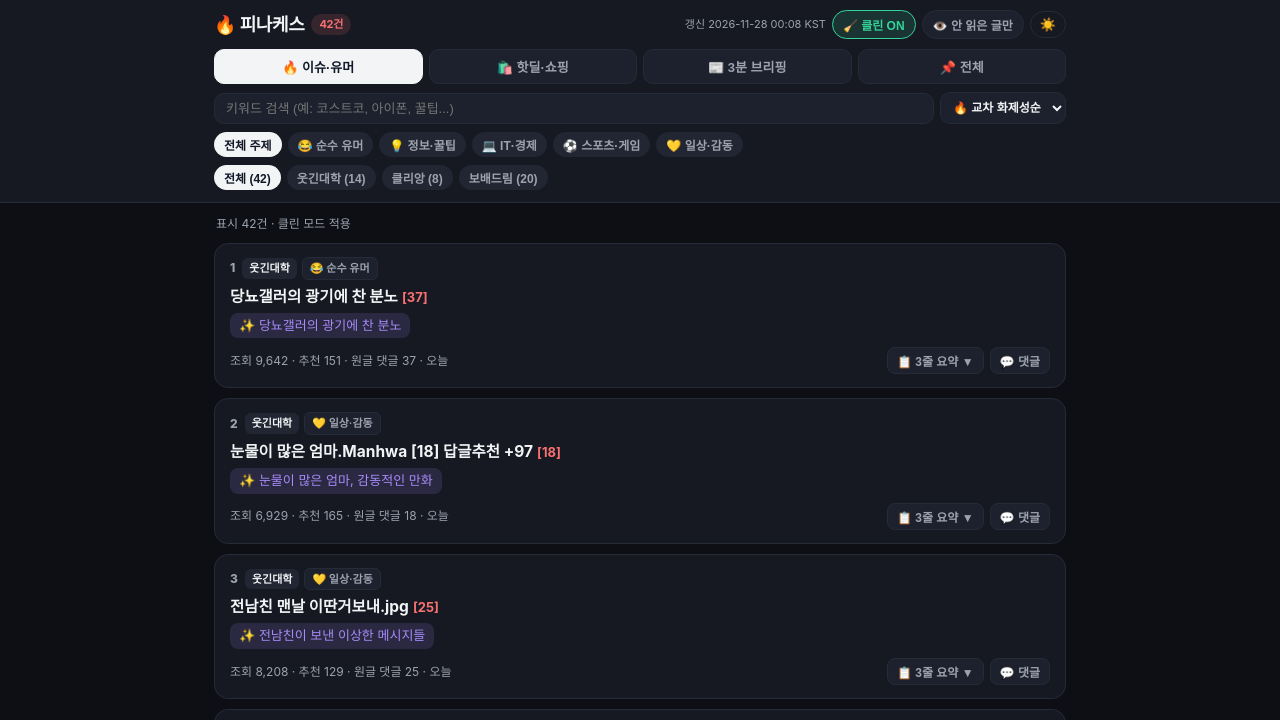
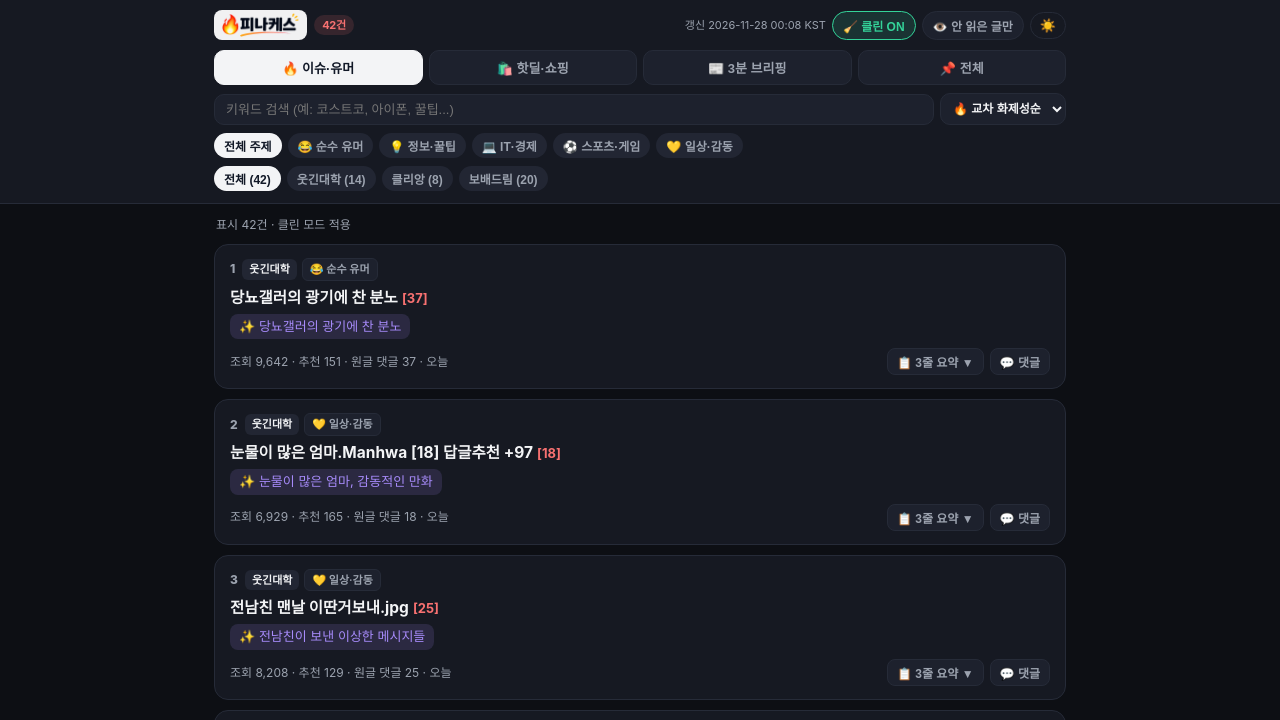
Before and after one commit to gdoomin/issue-deal-hub, a plain HTML site: page index.html in a window 1280 px wide. Both pictures are taken after a click on the button "테마 전환". Shown: the top 720 px of the page. Drawn offline with Linux system fonts and the light colour scheme.

Commit message:
feat: apply custom Pinakes logo image in header

```diff
--- a/index.html
+++ b/index.html
@@ -103,6 +103,18 @@
       font-weight: 800;
       font-size: 18px;
       letter-spacing: -0.02em;
+    }
+
+    .brand-logo {
+      height: 30px;
+      width: auto;
+      display: block;
+    }
+
+    html.dark .brand-logo {
+      background: rgba(255, 255, 255, 0.94);
+      padding: 3px 8px;
+      border-radius: 8px;
     }
 
     .brand-badge {
@@ -656,7 +668,7 @@
     <div class="topbar-inner">
       <div class="brand-row">
         <div class="brand">
-          <span>🔥 피나케스</span>
+          <img src="assets/pinakes-logo.png" alt="피나케스" class="brand-logo" />
           <span class="brand-badge" id="totalBadge">0건</span>
         </div>
         <div class="top-actions">
```
Also changed, not shown: assets/pinakes-logo.png (added).
